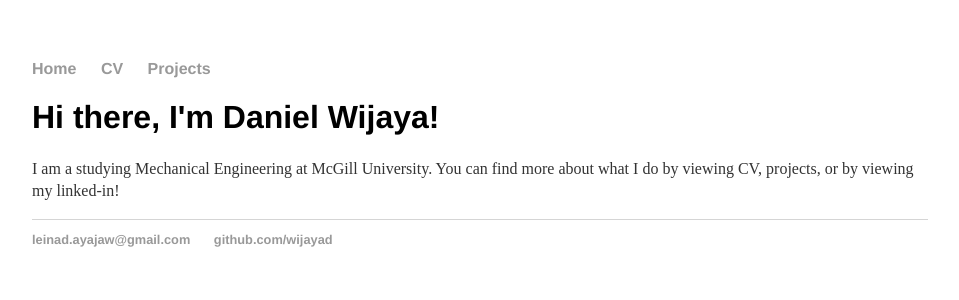
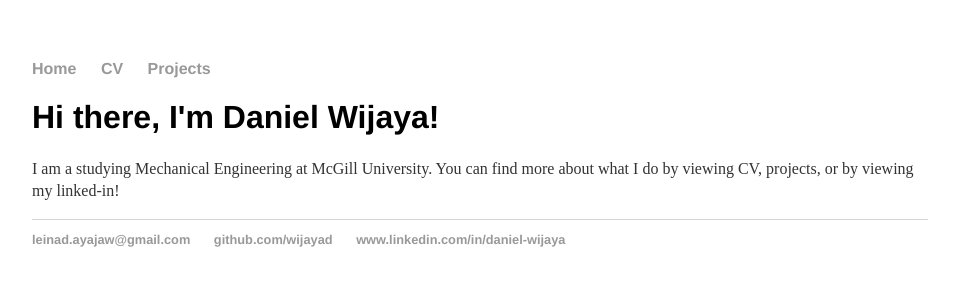
Before and after one commit to wijayad/wijayad.github.io, a Jekyll site: the page built from index.html, in a window 1280 px wide. Shown: the top 300 px of the page, without its empty margins (160-1119 px from the left). Built offline with Jekyll 4.4.1, drawn with Linux system fonts in a browser that asks for light colours.

Commit message:
Update default.html

```diff
--- a/_layouts/default.html
+++ b/_layouts/default.html
@@ -23,7 +23,8 @@
 			<footer>
 	    		<ul>
 	        		<li><a href="mailto:leinad.ayajaw@gmail.com">leinad.ayajaw@gmail.com</a></li>
-	        		<li><a href="https://github.com/wijayad">github.com/wijayad</a></li>
+				<li><a href="https://github.com/wijayad">github.com/wijayad</a></li>
+	        		<li><a href="www.linkedin.com/in/daniel-wijaya">www.linkedin.com/in/daniel-wijaya</a></li>
 				</ul>
 			</footer>
 		</body>
```
